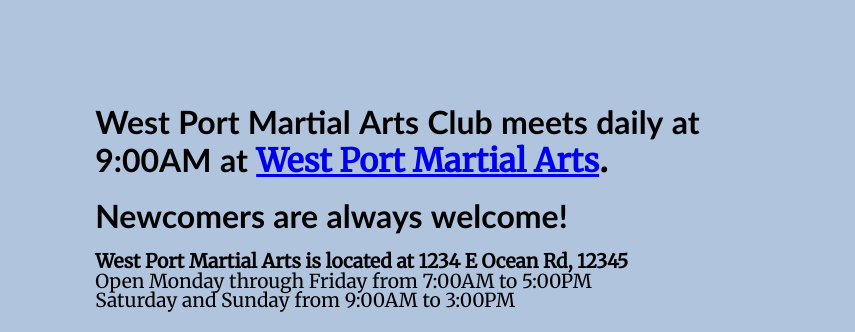
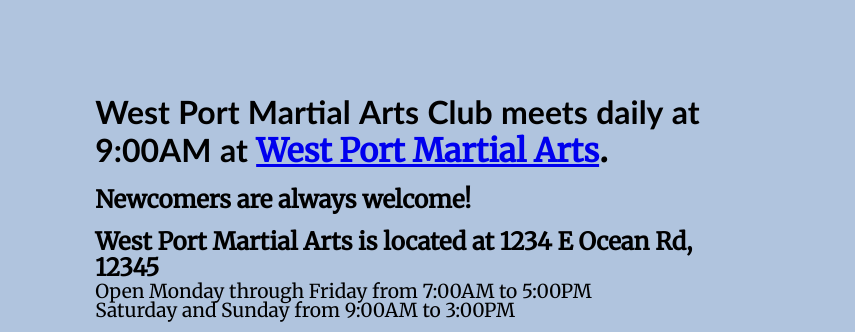
Before and after one commit to jt-ziolo/Codecademy-Challenge-Project-Responsive-Club-Website, a plain HTML site: page index.html in a window 1280 px wide. Shown: the part 1642-1974 px from the top of the page, 0-855 px from the left. Drawn offline with nearby package versions, Linux system fonts and the light colour scheme.

Commit message:
style(font): adjustments to header font size

```diff
--- a/index.html
+++ b/index.html
@@ -57,7 +57,7 @@
             <a href="#">West Port Martial Arts</a>.
           </h2>
           <br />
-          <h2>Newcomers are always welcome!</h2>
+          <h3><em>Newcomers are always welcome!</em></h3>
           <br />
           <h3>West Port Martial Arts is located at 1234 E Ocean Rd, 12345</h3>
           <p>Open Monday through Friday from 7:00AM to 5:00PM</p>
--- a/style.css
+++ b/style.css
@@ -31,7 +31,7 @@
 }
 
 h3 {
-  font-size: 1.2rem;
+  font-size: 1.5rem;
   line-height: 1.1;
   font-weight: bold;
 }
```
